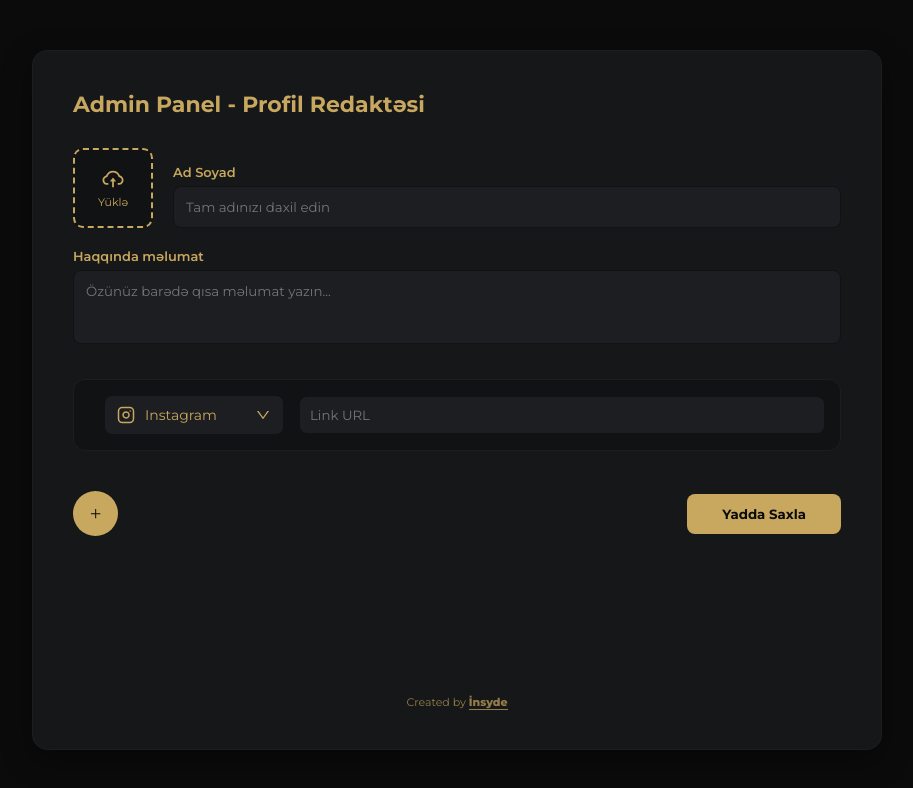
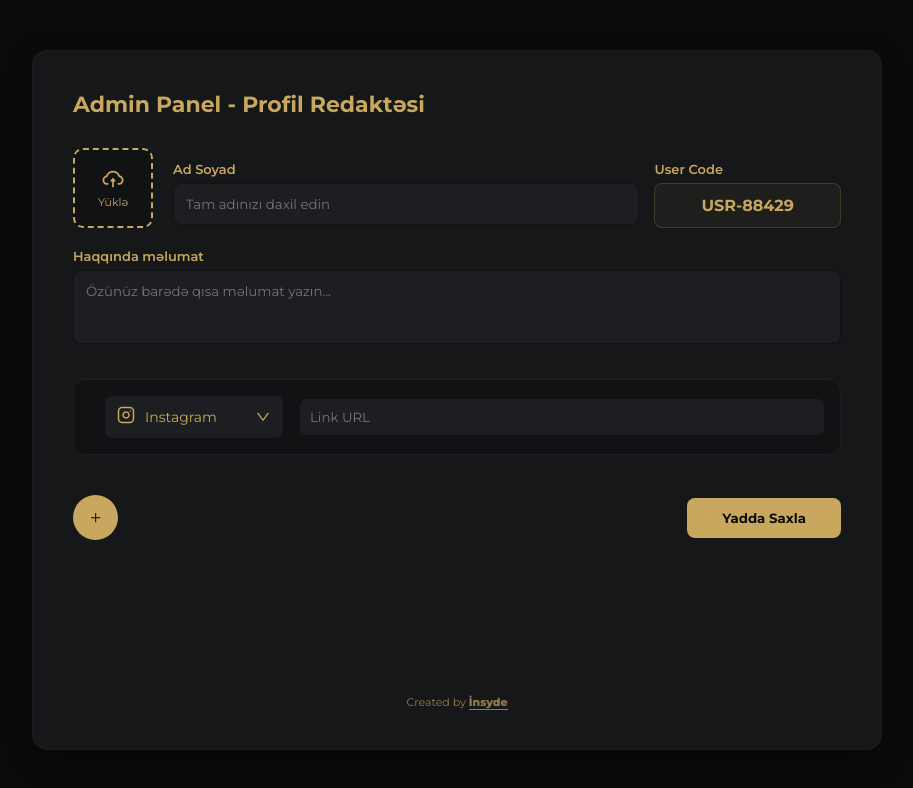
Before and after one commit to AliIsmayl/insyde, a React (Vite) app: page /person/admin in a window 1280 px wide. Shown: the top 788 px of the page, without its empty margins (183-1096 px from the left). Built offline with nearby package versions, Linux system fonts and the light colour scheme.

Commit message:
person admin resposnsive and deskop dizayn coding has done by Ali

```diff
--- a/src/Page/AdminPanel/AdminPanel.jsx
+++ b/src/Page/AdminPanel/AdminPanel.jsx
@@ -39,6 +39,7 @@ function AdminPanel() {
   const [profileImage, setProfileImage] = useState(null);
   const [fullName, setFullName] = useState("");
   const [aboutMe, setAboutMe] = useState("");
+  const [userCode] = useState("USR-88429"); // Dəyişdirilə bilməyən unikal kod
   const [activeDropdownId, setActiveDropdownId] = useState(null);
 
   const [showDeleteModal, setShowDeleteModal] = useState(false);
@@ -97,7 +98,6 @@ function AdminPanel() {
     setActiveDropdownId(null);
   };
 
-  // Platformaya uyğun ikonu render edən funksiya
   const renderIcon = (platformName, size = 18) => {
     const IconComponent = PLATFORM_MAP[platformName];
     return IconComponent ? <IconComponent size={size} /> : null;
@@ -108,7 +108,7 @@ function AdminPanel() {
       <div className="admin-card">
         <h2 className="admin-title">Admin Panel - Profil Redaktəsi</h2>
 
-        {/* Profil və Məlumat Bölməsi */}
+        {/* Profil və Ümumi Məlumat Bölməsi */}
         <div className="profile-section">
           <div className="top-info">
             <div className="upload-container">
@@ -128,6 +128,8 @@ function AdminPanel() {
                 </div>
               )}
             </div>
+
+            <div className="inputs-row">
               <div className="name-input">
                 <label>Ad Soyad</label>
                 <input
@@ -136,6 +138,11 @@ function AdminPanel() {
                   onChange={(e) => setFullName(e.target.value)}
                   placeholder="Tam adınızı daxil edin"
                 />
+              </div>
+              <div className="usercode-display">
+                <label>User Code</label>
+                <div className="code-box">{userCode}</div>
+              </div>
             </div>
           </div>
 
@@ -165,7 +172,6 @@ function AdminPanel() {
                 )}
               </div>
 
-              {/* Birləşdirilmiş Platforma və İkon Bölməsi */}
               <div className="select-group">
                 <div className="platform-select-wrapper">
                   <div
@@ -225,7 +231,7 @@ function AdminPanel() {
           </button>
           <button
             className="save-btn"
-            onClick={() => alert("Yadda saxlanıldı!")}
+            onClick={() => alert("Məlumatlar yadda saxlanıldı!")}
           >
             Yadda Saxla
           </button>
@@ -239,9 +245,14 @@ function AdminPanel() {
         </div>
       </div>
 
+      {/* Təkmilləşdirilmiş Silmə Modalı */}
       {showDeleteModal && (
-  <div className="modal-overlay">
-    <div className="modal-content">
+        <div
+          className="modal-overlay"
+          onClick={() => setShowDeleteModal(false)}
+        >
+          <div className="modal-content" onClick={(e) => e.stopPropagation()}>
+            <div className="modal-drag-handle" />
             <div className="modal-header">
               <div className="icon-badge">
                 <AiOutlineExclamationCircle />
@@ -249,7 +260,10 @@ function AdminPanel() {
             </div>
             <div className="modal-body">
               <h3>Silmək istəyirsiniz?</h3>
-        <p>Bu əməliyyatı geri qaytarmaq mümkün olmayacaq. Sosial link siyahıdan həmişəlik silinəcək.</p>
+              <p>
+                Bu əməliyyat geri qaytarıla bilməz. Sosial link siyahıdan
+                həmişəlik silinəcək.
+              </p>
             </div>
             <div className="modal-actions">
               <button
@@ -258,17 +272,13 @@ function AdminPanel() {
               >
                 Ləğv et
               </button>
-        <button
-          className="btn-danger"
-          onClick={confirmDelete}
-        >
+              <button className="btn-danger" onClick={confirmDelete}>
                 Bəli, Sil
               </button>
             </div>
           </div>
         </div>
       )}
-
     </div>
   );
 }
--- a/src/Page/AdminPanel/AdminPanel.scss
+++ b/src/Page/AdminPanel/AdminPanel.scss
@@ -18,6 +18,7 @@
     border: 1px solid var(--input, #1c1e21);
     display: flex;
     flex-direction: column;
+
     @media (max-width: 576px) {
       padding: 20px;
     }
@@ -34,14 +35,16 @@
       flex-direction: column;
       gap: 20px;
       margin-bottom: 35px;
+
       .top-info {
         display: flex;
         gap: 20px;
         align-items: flex-end;
-        @media (max-width: 600px) {
+        @media (max-width: 650px) {
           flex-direction: column;
           align-items: center;
         }
+
         .upload-container {
           display: flex;
           gap: 15px;
@@ -73,9 +76,18 @@
             border: 1px solid var(--text);
           }
         }
+
+        .inputs-row {
+          flex: 1;
+          display: flex;
+          gap: 15px;
+          width: 100%;
+          @media (max-width: 480px) {
+            flex-direction: column;
+          }
+
           .name-input {
             flex: 1;
-          width: 100%;
             display: flex;
             flex-direction: column;
             label {
@@ -89,11 +101,44 @@
               border: 1px solid var(--sub-bg);
               border-radius: 8px;
               background: var(--input);
-            color: var(--text);
+              color: #fff;
               outline: none;
+              transition: border 0.2s;
+              &:focus {
+                border-color: var(--text);
               }
             }
           }
+
+          .usercode-display {
+            flex: 0.4;
+            display: flex;
+            flex-direction: column;
+            @media (max-width: 480px) {
+              flex: 1;
+              width: 100%;
+            }
+            label {
+              font-size: 13px;
+              font-weight: 600;
+              margin-bottom: 6px;
+              color: var(--text);
+            }
+            .code-box {
+              padding: 12px;
+              background: rgba(200, 167, 94, 0.05);
+              border: 1px solid rgba(200, 167, 94, 0.2);
+              border-radius: 8px;
+              color: var(--text);
+              font-weight: 700;
+              text-align: center;
+              cursor: not-allowed;
+              user-select: all;
+            }
+          }
+        }
+      }
+
       .about-input {
         display: flex;
         flex-direction: column;
@@ -112,6 +157,9 @@
           font-family: inherit;
           resize: none;
           outline: none;
+          &:focus {
+            border-color: var(--text);
+          }
         }
       }
     }
@@ -159,14 +207,12 @@
         @media (max-width: 576px) {
           flex: 1;
         }
-
         .platform-select-wrapper {
           position: relative;
-          width: 180px; // İkon + Mətn üçün bir qədər genişləndirildi
+          width: 180px;
           @media (max-width: 576px) {
             width: 100%;
           }
-
           .select-selected {
             padding: 10px 12px;
             background: var(--input);
@@ -177,26 +223,15 @@
             display: flex;
             justify-content: space-between;
             align-items: center;
-
             .selected-content {
               display: flex;
               align-items: center;
               gap: 10px;
-              .icon-preview {
-                display: flex;
-                align-items: center;
-                color: var(--text);
-              }
               .text-preview {
                 font-size: 14px;
-                white-space: nowrap;
-                overflow: hidden;
-                text-overflow: ellipsis;
-                max-width: 80px;
               }
             }
           }
-
           .select-options {
             position: absolute;
             top: 110%;
@@ -209,11 +244,9 @@
             max-height: 200px;
             overflow-y: auto;
             box-shadow: 0 5px 15px rgba(0, 0, 0, 0.5);
-
             .option-item {
               padding: 10px;
               cursor: pointer;
-              font-size: 13px;
               color: var(--text);
               display: flex;
               justify-content: space-between;
@@ -221,15 +254,10 @@
               &:hover {
                 background: var(--sub-bg);
               }
-
               .option-content {
                 display: flex;
                 align-items: center;
                 gap: 10px;
-                svg {
-                  color: var(--text);
-                  opacity: 0.8;
-                }
               }
             }
           }
@@ -254,7 +282,6 @@
       }
     }
 
-    // Digər stillər (Footer, Modal, Created By) eyni qalır...
     .footer-btns {
       display: flex;
       justify-content: space-between;
@@ -282,6 +309,7 @@
         cursor: pointer;
       }
     }
+
     .created-by {
       margin-top: auto;
       padding-top: 40px;
@@ -298,13 +326,14 @@
     }
   }
 }
+
 .modal-overlay {
   position: fixed;
   top: 0;
   left: 0;
   width: 100%;
   height: 100%;
-  background: rgba(0, 0, 0, 0.8);
+  background: rgba(0, 0, 0, 0.85);
   backdrop-filter: blur(10px);
   display: flex;
   align-items: center;
@@ -312,13 +341,10 @@
   z-index: 9999;
   padding: 20px;
   animation: fadeIn 0.3s ease-out;
-
-  // Mobil cihazlarda popup aşağıdan yuxarı gəlsin
   @media (max-width: 576px) {
-    align-items: flex-end; // Ekranın altına yapışdır
+    align-items: flex-end;
     padding: 0;
   }
-
   .modal-content {
     background: linear-gradient(145deg, #1c1e21 0%, #111214 100%);
     width: 100%;
@@ -326,19 +352,14 @@
     border-radius: 28px;
     padding: 40px 30px;
     text-align: center;
-    border: 1px solid rgba(255, 255, 255, 0.05);
+    border: 1px solid rgba(255, 255, 255, 0.1);
     box-shadow: 0 30px 60px rgba(0, 0, 0, 0.6);
     position: relative;
-    animation: scaleUp 0.3s cubic-bezier(0.34, 1.56, 0.64, 1);
-
     @media (max-width: 576px) {
-      max-width: 100%;
-      border-radius: 30px 30px 0 0; // Üst küncləri dairəvi et
+      border-radius: 30px 30px 0 0;
       padding: 20px 25px 40px;
       animation: slideUpMobile 0.4s cubic-bezier(0.25, 1, 0.5, 1);
     }
-
-    // Mobil üçün vizual xətt (Drag handle)
     .modal-drag-handle {
       display: none;
       @media (max-width: 576px) {
@@ -350,7 +371,6 @@
         margin: 0 auto 25px;
       }
     }
-
     .modal-header {
       margin-bottom: 25px;
       .icon-badge {
@@ -365,86 +385,61 @@
         justify-content: center;
         color: #ff4d4f;
         font-size: 40px;
-        box-shadow: 0 10px 25px rgba(255, 77, 79, 0.2);
-
-        @media (max-width: 576px) {
-          width: 65px;
-          height: 65px;
-          font-size: 30px;
       }
     }
-    }
-
     .modal-body {
       margin-bottom: 35px;
       h3 {
         color: #fff;
         font-size: 24px;
-        font-weight: 700;
-        margin-bottom: 15px;
-        @media (max-width: 576px) { font-size: 20px; }
+        margin-bottom: 12px;
       }
       p {
         color: rgba(255, 255, 255, 0.6);
         font-size: 15px;
-        line-height: 1.6;
-        @media (max-width: 576px) { font-size: 14px; }
       }
     }
-
     .modal-actions {
       display: flex;
       gap: 15px;
-
       @media (max-width: 400px) {
-        flex-direction: column-reverse; // Mobildə ləğv et düyməsi aşağıda qalsın
+        flex-direction: column-reverse;
         gap: 10px;
       }
-
       button {
         flex: 1;
         padding: 16px;
         border-radius: 16px;
         font-weight: 700;
-        font-size: 16px;
         cursor: pointer;
-        transition: all 0.3s ease;
         border: none;
-        @media (max-width: 576px) { padding: 14px; font-size: 15px; }
       }
-
       .btn-secondary {
         background: #25282c;
         color: #fff;
-        &:hover { background: #2d3136; transform: translateY(-2px); }
       }
-
       .btn-danger {
         background: #ff4d4f;
         color: #fff;
         box-shadow: 0 8px 20px rgba(255, 77, 79, 0.3);
-        &:hover {
-          background: #ff7875;
-          transform: translateY(-2px);
-          box-shadow: 0 12px 25px rgba(255, 77, 79, 0.4);
-        }
       }
     }
   }
 }
 
-/* Animasiyalar */
 @keyframes fadeIn {
-  from { opacity: 0; }
-  to { opacity: 1; }
+  from {
+    opacity: 0;
   }
-
-@keyframes scaleUp {
-  from { opacity: 0; transform: scale(0.8); }
-  to { opacity: 1; transform: scale(1); }
+  to {
+    opacity: 1;
   }
-
+}
 @keyframes slideUpMobile {
-  from { transform: translateY(100%); }
-  to { transform: translateY(0); }
+  from {
+    transform: translateY(100%);
   }
+  to {
+    transform: translateY(0);
+  }
+}
```
Lines whose indentation alone changed are shown as unchanged.
